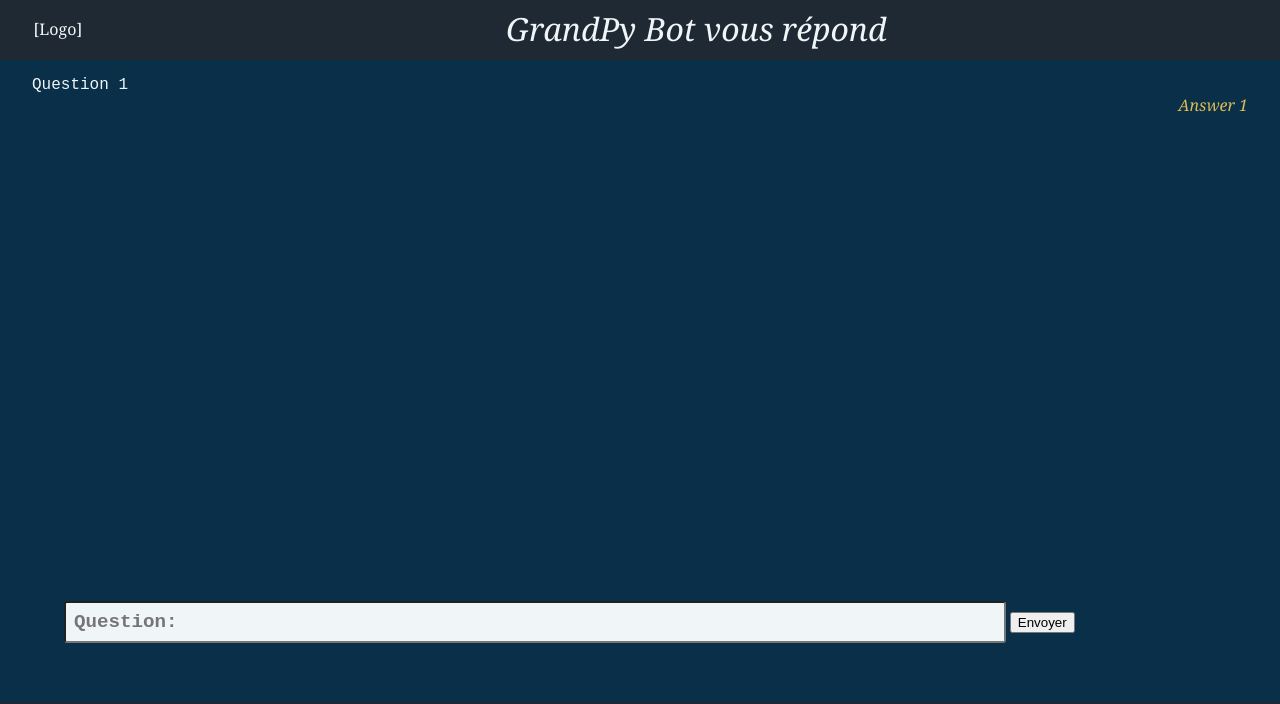
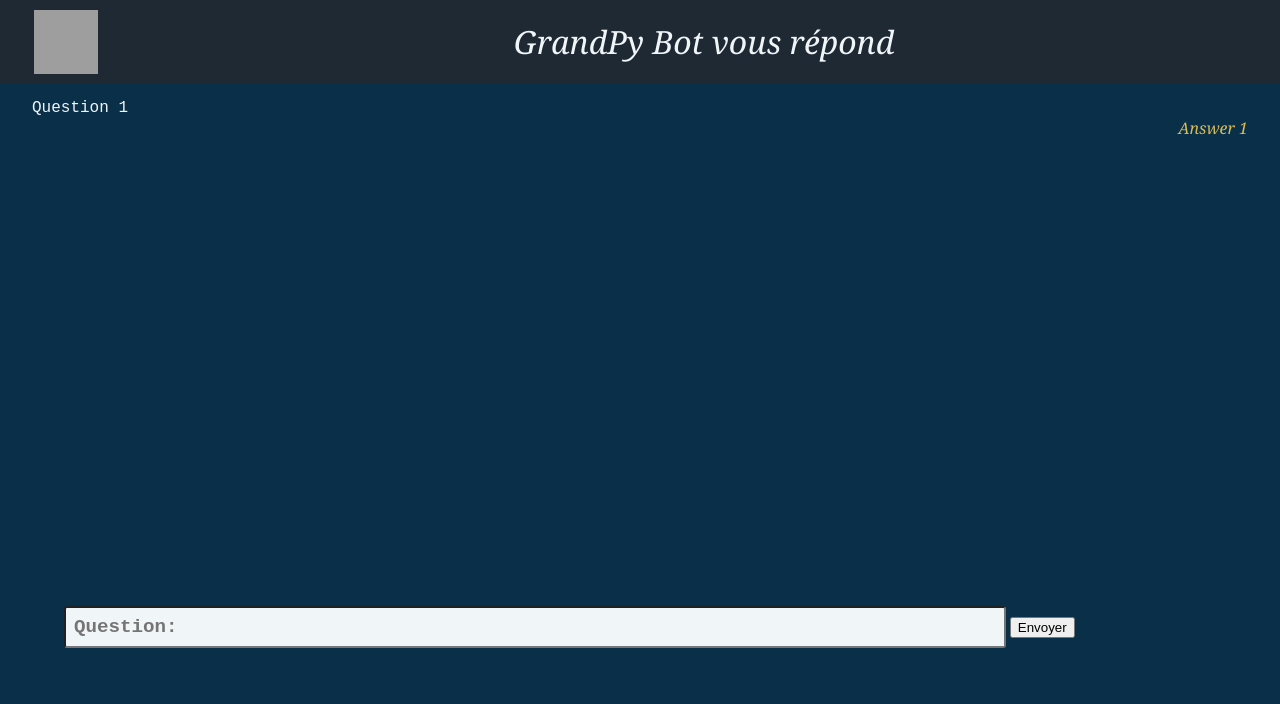
Before and after one commit to migasar/GrandPyBot, a Flask app: page / in a window 1280 px wide. Shown: the top 704 px of the page. Run offline with Flask 2, Linux system fonts and the light colour scheme; some libraries are stand-ins or nearby versions; grey boxes are pictures that could not be loaded.

Commit message:
Refactoring of filenames to debug the deployment on Heroku

```diff
--- a/app/static/style.css
+++ b/app/static/style.css
@@ -26,8 +26,10 @@ body > * {
   justify-content: space-between;
   align-items: center;
 }
-.logo {
-  margin: 1rem 2rem;
+.avatar {
+  width: 4rem;
+  height: 4rem;
+  margin: 0.5rem 2rem;
   flex: 0 4 auto;
 }
 .catchphrase {
@@ -103,52 +105,3 @@ main {
 .input-user-text:hover {
   box-shadow: 0px 4px 8px black;
 }
-
-
-/*
-body > * {
-  width: 100%;
-}
-body {
-  display: flex;
-  flex-direction: column;
-  justify-content: space-between;
-}
-*/
-/*
-.ladder {
-  margin: auto;
-  display: flex;
-  flex-direction: column;
-  justify-content: space-between;
-}
-.ladder > * {
-  padding: 0.1rem;
-  flex: 1 1 auto;
-}
-*/
-/*
-header {
-  background-color: #1e2934;
-}
-*/
-/*
-footer {
-  background-color: #1e2934;
-}
-*/
-/*
-.main-box {
-  margin: auto;
-  display: flex;
-  flex-direction: column;
-  justify-content: stretch;
-  align-items: stretch;
-  flex: 8 2 auto;
-}
-*/
-/*
-#dialog-box > * {
-  width: 60%;
-}
-*/
--- a/app/templates/index.html
+++ b/app/templates/index.html
@@ -8,12 +8,13 @@
 
   <title>GrandPy Bot</title>
   <link rel="stylesheet" href="{{url_for('static', filename='style.css')}}">
+  <link rel="shortcut icon" href="{{ url_for('static', filename='favicon.ico') }}">
 </head>
 
 <body>
   <header>
     <div class="ribbon">
-      <div class="logo">[Logo]</div>
+      <img class="avatar" src="{{url_for('static', filename='westworld_ford_image.png')}}" alt="[Image of Ford]" />
       <div class="catchphrase">GrandPy Bot vous répond</div>
     </div>
   </header>
```
